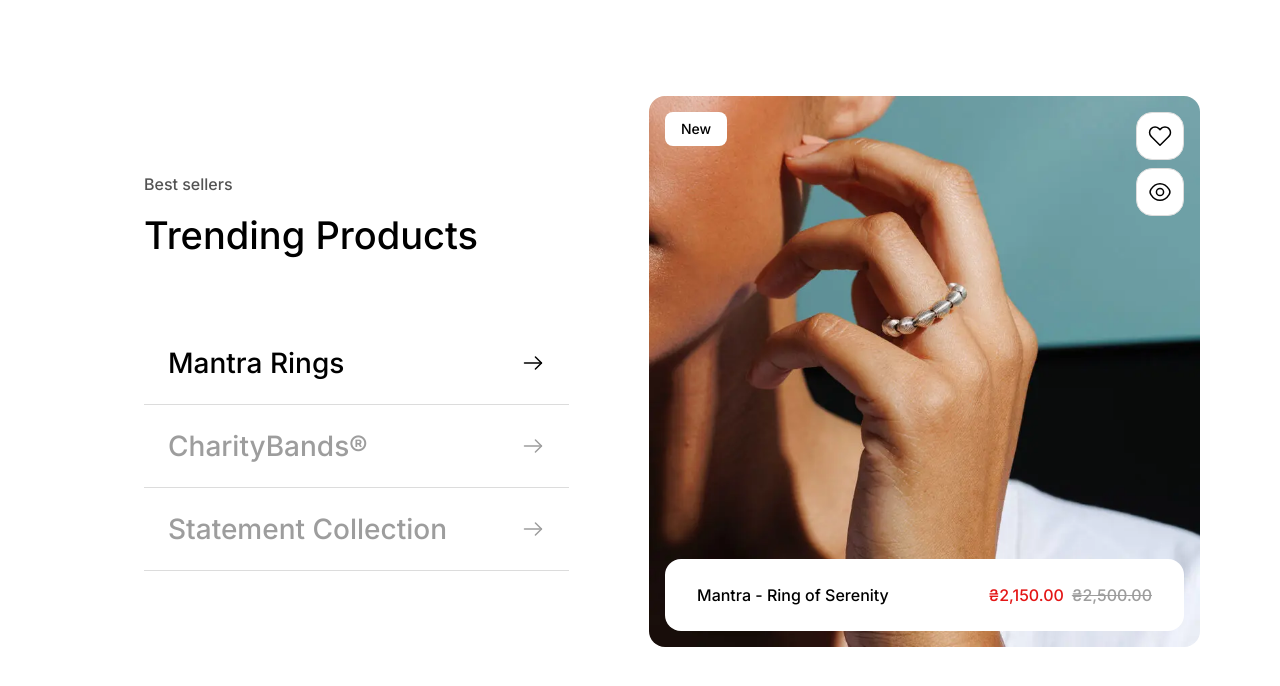
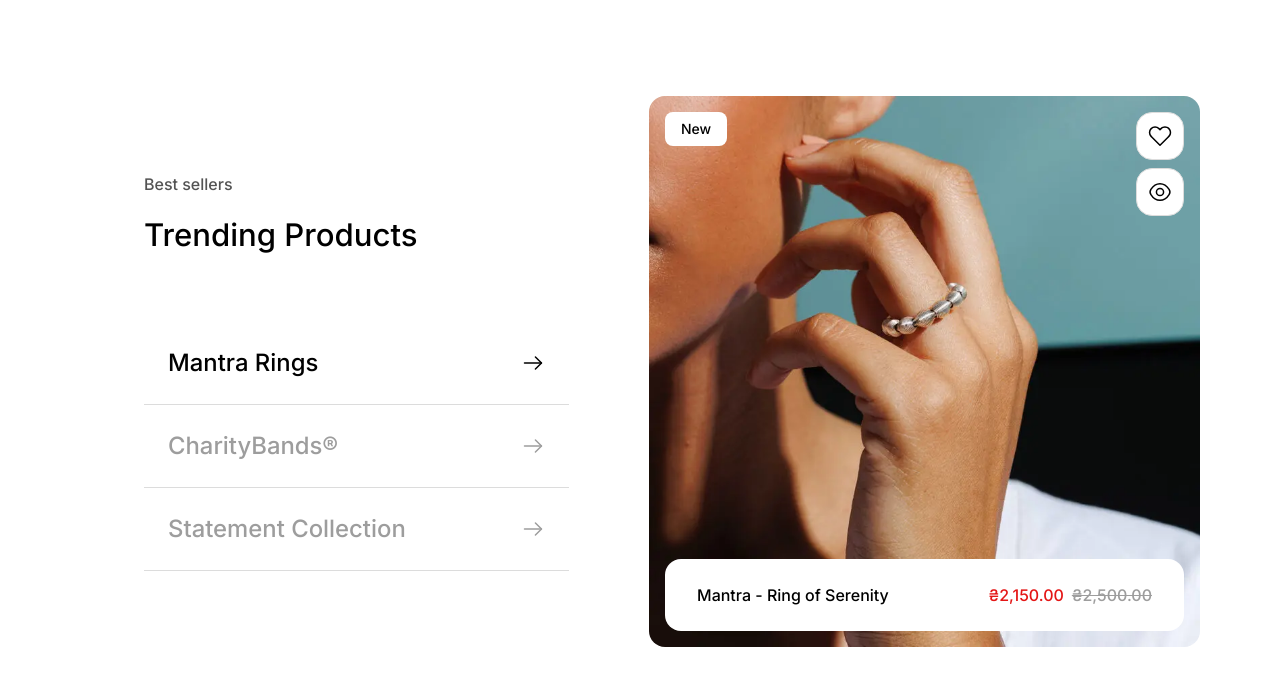
Before and after one commit to RomanZakrenychnyi/test_UTD-eCommerce, a website: page index.html in a window 1280 px wide. Drawn offline with Linux system fonts and the light colour scheme.

Commit message:
fix body with overflow hidden, and add dinamic font-size to tittle and list product names

```diff
--- a/scss/blocks/_main.scss
+++ b/scss/blocks/_main.scss
@@ -16,7 +16,7 @@
     display: flex;
     align-items: center;
     justify-content: space-between;
-    font-size: 28px;
+    @include mixin.fluid-prop(font-size, 22px, 28px, 991px, 1920px);
     line-height: 34px;
     color: #9d9d9d;
     border-bottom: 1px solid #dcdcdc;
@@ -43,7 +43,7 @@
   }
   &__title {
     margin-bottom: 64px;
-    font-size: 38px;
+    @include mixin.fluid-prop(font-size, 28px, 38px, 991px, 1920px);
     line-height: 46px;
   }
 }
--- a/scss/blocks/_mainContainer.scss
+++ b/scss/blocks/_mainContainer.scss
@@ -7,6 +7,7 @@ body {
   font-style: normal;
   color: #000000;
   letter-spacing: 0%;
+  overflow: hidden;
 }
 
 .mainContainer {
```
Also changed, not shown: css/style.css, 1 other file.
